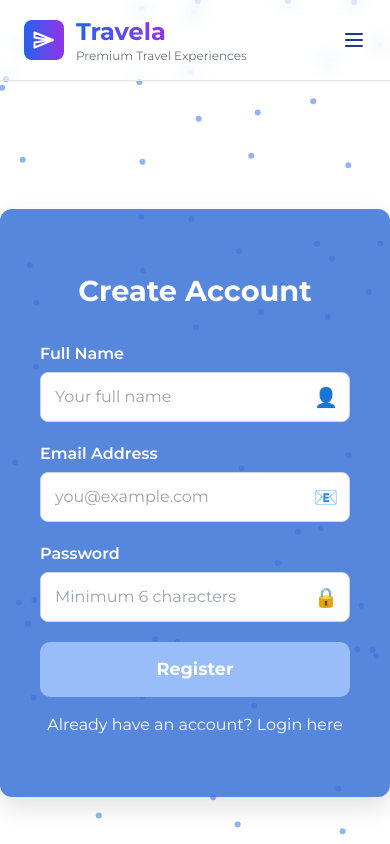
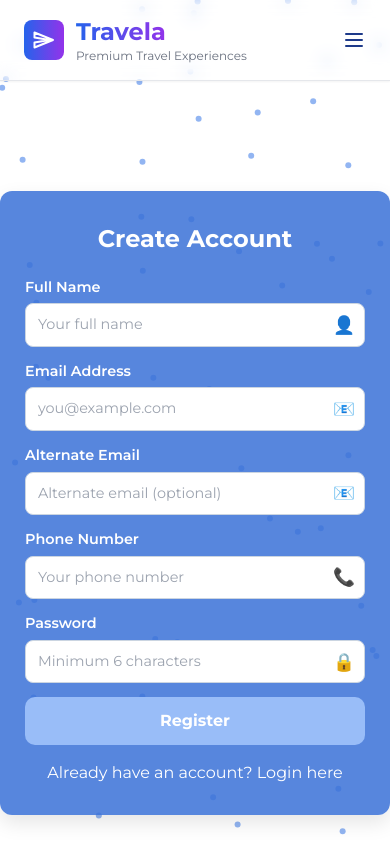
Before and after one commit to Mohamad-shosha/Travel-Agency, an Angular app in the folder Frontend/Travel-Agency/: page /register in a window 390 px wide. Shown: the top 844 px of the page. Built offline with nearby package versions, Linux system fonts and the light colour scheme; a web font is replaced by a local one.

Commit message:
Improve trip cards scrolling: smoother auto-scroll, refined scroll distance, and polished scroll buttons styling Add phone and alternate email fields to register form with validation and backend integration

```diff
--- a/Frontend/Travel-Agency/src/app/auth/auth.service.ts
+++ b/Frontend/Travel-Agency/src/app/auth/auth.service.ts
@@ -2,9 +2,12 @@ import { Injectable } from '@angular/core';
 import { HttpClient } from '@angular/common/http';
 import { Observable, BehaviorSubject } from 'rxjs';
 
+// حدثت واجهة User لتشمل الحقول الجديدة
 interface User {
   name: string;
   email: string;
+  alternateEmail?: string;  // اختياري
+  phoneNumber: string;
   password: string;
 }
 
--- a/Frontend/Travel-Agency/src/app/auth/register/register.component.css
+++ b/Frontend/Travel-Agency/src/app/auth/register/register.component.css
@@ -8,7 +8,6 @@
   position: relative;
 }
 
-/* مفيش background هنا عشان الكانفاس اللي في app.component يظهر */
 .background-canvas-wrapper {
   display: none;
 }
@@ -17,13 +16,12 @@
   display: none;
 }
 
-/* نسخت الlogin-container وبدلت اسمه register-container */
 .register-container {
-  background: rgba(58, 113, 215, 0.85); /* لون أزرق سماوي واضح */
-  padding: 60px 40px; /* نفس الحشوة زي اللي طلبتها في login-container */
+  background: rgba(58, 113, 215, 0.85);
+  padding: 30px 25px;
   border-radius: 12px;
-  box-shadow: 0 10px 25px rgba(0, 0, 0, 0.12);
-  max-width: 600px; /* نفس العرض */
+  box-shadow: 0 8px 20px rgba(0, 0, 0, 0.1);
+  max-width: 550px;
   width: 100%;
   z-index: 10;
   position: relative;
@@ -31,30 +29,31 @@
 
 .register-form h2 {
   text-align: center;
-  margin-bottom: 30px;
+  margin-bottom: 20px;
   color: #ffffff;
   font-weight: 700;
-  font-size: 1.8rem;
+  font-size: 1.5rem;
 }
 
 label {
   display: block;
   font-weight: 600;
-  margin-bottom: 6px;
+  margin-bottom: 5px;
   color: #ffffff;
+  font-size: 0.9rem;
 }
 
 .input-group {
   position: relative;
-  margin-bottom: 20px;
+  margin-bottom: 14px;
 }
 
 .input-group input {
   width: 100%;
-  padding: 12px 40px 12px 14px;
+  padding: 10px 38px 10px 12px;
   border: 1.5px solid #cbd5e1;
   border-radius: 8px;
-  font-size: 1rem;
+  font-size: 0.9rem;
   transition: border-color 0.3s;
   box-sizing: border-box;
 }
@@ -67,27 +66,27 @@ label {
 
 .icon {
   position: absolute;
-  right: 12px;
+  right: 10px;
   top: 50%;
   transform: translateY(-50%);
-  font-size: 1.2rem;
+  font-size: 1.1rem;
   color: #ffffff;
   user-select: none;
 }
 
 .error-message {
   color: #dc2626;
-  font-size: 0.875rem;
-  margin-top: -14px;
-  margin-bottom: 14px;
+  font-size: 0.8rem;
+  margin-top: -12px;
+  margin-bottom: 12px;
   display: flex;
   align-items: center;
   gap: 6px;
 }
 
 .success-message {
-  margin-top: 16px;
-  font-size: 1rem;
+  margin-top: 14px;
+  font-size: 0.95rem;
   color: #16a34a;
   font-weight: 600;
   text-align: center;
@@ -95,9 +94,9 @@ label {
 
 button {
   width: 100%;
-  padding: 14px;
+  padding: 12px;
   font-weight: 700;
-  font-size: 1.1rem;
+  font-size: 1rem;
   color: white;
   background: #2563eb;
   border: none;
--- a/Frontend/Travel-Agency/src/app/auth/register/register.component.html
+++ b/Frontend/Travel-Agency/src/app/auth/register/register.component.html
@@ -9,7 +9,16 @@
 
     <label for="name">Full Name</label>
     <div class="input-group">
-      <input type="text" id="name" name="name" [(ngModel)]="name" required minlength="2" #nameInput="ngModel" placeholder="Your full name" color = #000 />
+      <input
+        type="text"
+        id="name"
+        name="name"
+        [(ngModel)]="name"
+        required
+        minlength="2"
+        #nameInput="ngModel"
+        placeholder="Your full name"
+        color="#000" />
       <span class="icon">👤</span>
     </div>
     <div *ngIf="nameInput.invalid && nameInput.touched" class="error-message">
@@ -18,16 +27,66 @@
 
     <label for="email">Email Address</label>
     <div class="input-group">
-      <input type="email" id="email" name="email" [(ngModel)]="email" required email #emailInput="ngModel" placeholder="you@example.com" />
+      <input
+        type="email"
+        id="email"
+        name="email"
+        [(ngModel)]="email"
+        required
+        email
+        #emailInput="ngModel"
+        placeholder="you@example.com" />
       <span class="icon">📧</span>
     </div>
     <div *ngIf="emailInput.invalid && emailInput.touched" class="error-message">
       ⚠️ Please enter a valid email
     </div>
 
+    <label for="alternateEmail">Alternate Email</label>
+    <div class="input-group">
+      <input
+        type="email"
+        id="alternateEmail"
+        name="alternateEmail"
+        [(ngModel)]="alternateEmail"
+        email
+        #alternateEmailInput="ngModel"
+        placeholder="Alternate email (optional)" />
+      <span class="icon">📧</span>
+    </div>
+    <div *ngIf="alternateEmailInput.invalid && alternateEmailInput.touched" class="error-message">
+      ⚠️ Please enter a valid alternate email
+    </div>
+
+    <label for="phoneNumber">Phone Number</label>
+    <div class="input-group">
+      <input
+        type="tel"
+        id="phoneNumber"
+        name="phoneNumber"
+        [(ngModel)]="phoneNumber"
+        required
+        minlength="7"
+        maxlength="15"
+        #phoneInput="ngModel"
+        placeholder="Your phone number" />
+      <span class="icon">📞</span>
+    </div>
+    <div *ngIf="phoneInput.invalid && phoneInput.touched" class="error-message">
+      ⚠️ Please enter a valid phone number (7-15 digits)
+    </div>
+
     <label for="password">Password</label>
     <div class="input-group">
-      <input type="password" id="password" name="password" [(ngModel)]="password" required minlength="6" #passwordInput="ngModel" placeholder="Minimum 6 characters" />
+      <input
+        type="password"
+        id="password"
+        name="password"
+        [(ngModel)]="password"
+        required
+        minlength="6"
+        #passwordInput="ngModel"
+        placeholder="Minimum 6 characters" />
       <span class="icon">🔒</span>
     </div>
     <div *ngIf="passwordInput.invalid && passwordInput.touched" class="error-message">
--- a/Frontend/Travel-Agency/src/app/auth/register/register.component.ts
+++ b/Frontend/Travel-Agency/src/app/auth/register/register.component.ts
@@ -11,6 +11,8 @@ export class RegisterComponent {
 
   name = '';
   email = '';
+  alternateEmail = '';
+  phoneNumber = '';
   password = '';
   message = '';
   error = '';
@@ -18,7 +20,13 @@ export class RegisterComponent {
   constructor(private authService: AuthService, private router: Router) {}
 
   onSubmit() {
-    this.authService.register({ name: this.name, email: this.email, password: this.password }).subscribe({
+    this.authService.register({
+      name: this.name,
+      email: this.email,
+      alternateEmail: this.alternateEmail,
+      phoneNumber: this.phoneNumber,
+      password: this.password
+    }).subscribe({
       next: () => {
         this.message = 'Registration successful! You can now log in.';
         this.error = '';
--- a/Frontend/Travel-Agency/src/app/reservations/reservations.component.css
+++ b/Frontend/Travel-Agency/src/app/reservations/reservations.component.css
@@ -276,3 +276,12 @@
   font-size: 1.3rem;
   color: #2563eb;
 }
+.pending-hint {
+  white-space: normal;
+  overflow-wrap: break-word;
+  word-break: normal;
+  display: -webkit-box;
+  -webkit-line-clamp: 2;
+  -webkit-box-orient: vertical;
+  overflow: hidden;
+}
--- a/Frontend/Travel-Agency/src/app/reservations/reservations.component.ts
+++ b/Frontend/Travel-Agency/src/app/reservations/reservations.component.ts
@@ -27,7 +27,7 @@ export class ReservationsComponent implements OnInit {
     OTHER: 'Other'
   };
 
-  cancellationReasons: string[] = Object.keys(this.reasonLabels); // ✅ أضفنا دي
+  cancellationReasons: string[] = Object.keys(this.reasonLabels);
 
   constructor(private reservationService: ReservationService) {}
 
--- a/Frontend/Travel-Agency/src/app/reservations/reservations.service.ts
+++ b/Frontend/Travel-Agency/src/app/reservations/reservations.service.ts
@@ -24,9 +24,8 @@ export class ReservationService {
     });
   }
 
-  // ✅ التعديل هنا: السبب بقى في body بدل URL
   cancelReservationWithReason(reservationId: number, reason: string): Observable<string> {
-    const body = { cancelReason: reason }; // يطابق كلاس CancelReservationRequest في الباك
+    const body = { cancelReason: reason };
     return this.http.put(`${this.baseUrl}/${reservationId}/cancel`, body, {
       headers: this.getHeaders(),
       responseType: 'text'
--- a/Frontend/Travel-Agency/src/app/trips/trips.component.css
+++ b/Frontend/Travel-Agency/src/app/trips/trips.component.css
@@ -67,21 +67,33 @@ h2 {
   margin-bottom: 16px;
   box-shadow: 0 6px 20px rgba(30, 58, 138, 0.1);
 }
+.trips-section:hover .scroll-btn {
+  opacity: 1;
+  pointer-events: auto;
+  transition: opacity 0.3s ease;
+}
+
+.scroll-btn {
+  opacity: 0;
+  pointer-events: none;
+  transition: opacity 0.3s ease;
+}
 
 .scroll-btn {
   position: absolute;
   top: 50%;
   transform: translateY(-50%);
-  background-color: rgba(37, 99, 235, 0.7);
+  background: rgba(255, 255, 255, 0.8);
   border: none;
-  color: white;
-  font-size: 2rem;
-  width: 44px;
-  height: 44px;
+  color: #2563eb;
+  font-size: 1.8rem;
+  width: 48px;
+  height: 48px;
   border-radius: 50%;
   cursor: pointer;
-  transition: background-color 0.3s ease;
-  z-index: 10;
+  box-shadow: 0 4px 12px rgba(37, 99, 235, 0.3);
+  transition: background-color 0.4s ease, box-shadow 0.4s ease, color 0.4s ease;
+  z-index: 20;
   display: flex;
   align-items: center;
   justify-content: center;
@@ -89,13 +101,15 @@ h2 {
 }
 
 .scroll-btn:hover {
-  background-color: rgba(30, 58, 138, 0.9);
+  background: #2563eb;
+  color: white;
+  box-shadow: 0 8px 20px rgba(37, 99, 235, 0.6);
 }
 
 .scroll-btn.left-0 {
-  left: 8px;
+  left: 12px;
 }
 
 .scroll-btn.right-0 {
-  right: 8px;
+  right: 12px;
 }
```
Also changed, not shown: Frontend/Travel-Agency/src/app/reservations/reservations.component.html (+13 -15 lines), Frontend/Travel-Agency/src/app/trips/trips.component.ts (+6 -8 lines).
